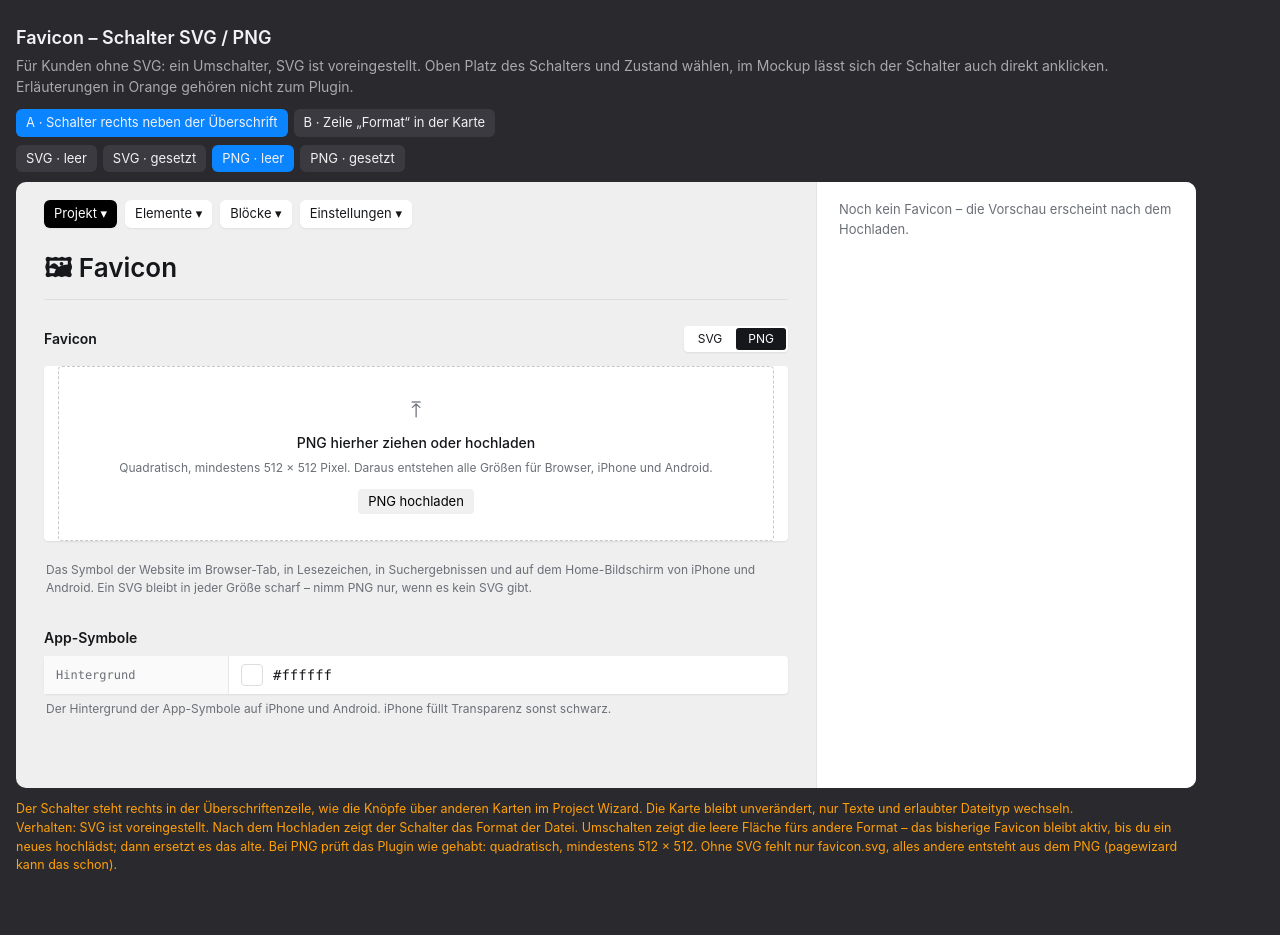
After one commit to kirbydesk/kirby-projectwizard, a PHP site: page /mockups/favicon-png.html in a window 1280 px wide. The commit adds this page. Run offline with PHP 8.4, Linux system fonts and the light colour scheme.

Commit message:
Favicon: PNG upload as an alternative to SVG
A toggle SVG | PNG next to the heading, SVG by default. A PNG (square,
at least 512 x 512) replaces an existing SVG; all sizes are made from it.

```diff
--- /dev/null
+++ b/mockups/favicon-png.html
@@ -0,0 +1,136 @@
+<!DOCTYPE html>
+<html lang="de">
+<head>
+<meta charset="UTF-8">
+<meta name="viewport" content="width=device-width, initial-scale=1">
+<title>Favicon PNG</title>
+<style>
+  :root { --bg: #efefef; --card: #fff; --text: #16171a; --dim: #6b6f76; --line: #e8e8e8; --labelbg: #fafafa; --mono: ui-monospace, Menlo, monospace; --accent: #4271ae; }
+  * { box-sizing: border-box; margin: 0; padding: 0; }
+  body { font: 14px/1.5 -apple-system, BlinkMacSystemFont, "Segoe UI", sans-serif; background: #2a2a2e; color: var(--text); padding: 24px 16px 60px; }
+  h1 { font-size: 18px; color: #f2f2f4; font-weight: 600; }
+  .lead { color: #a8a8ae; margin: 4px 0 12px; max-width: 1180px; }
+  .switch { display: flex; gap: 6px; margin-bottom: 8px; flex-wrap: wrap; }
+  .switch button { border: 0; background: #3a3a40; color: #f2f2f4; font: inherit; font-size: 13px; padding: 4px 10px; border-radius: 6px; cursor: pointer; }
+  .switch button.on { background: #0a84ff; }
+  .panel { max-width: 1180px; display: grid; grid-template-columns: minmax(0, 1fr) 380px; background: var(--bg); border-radius: 10px; overflow: hidden; margin-top: 10px; }
+  @media (max-width: 860px) { .panel { grid-template-columns: 1fr; } }
+  .main { padding: 18px 28px 40px; }
+  .tabs { display: flex; gap: 8px; margin-bottom: 14px; }
+  .tabs span { background: #fff; border-radius: 6px; padding: 4px 10px; font-size: 13px; box-shadow: 0 1px 2px rgba(0,0,0,.06); }
+  .tabs span.on { background: #000; color: #fff; }
+  .title { font-size: 26px; font-weight: 600; padding: 6px 0 12px; border-bottom: 1px solid #ddd; margin-bottom: 26px; display: flex; gap: 10px; align-items: center; }
+  .sec { margin-bottom: 30px; }
+  .sec h3 { font-size: 14px; font-weight: 600; margin-bottom: 8px; }
+  .card { background: var(--card); border-radius: 4px; box-shadow: 0 1px 2px rgba(0,0,0,.08); }
+  .row { display: grid; grid-template-columns: 185px 1fr; min-height: 38px; }
+  .row + .row { border-top: 1px solid var(--line); }
+  .lab { background: var(--labelbg); border-right: 1px solid var(--line); font: 12px var(--mono); color: var(--dim); padding: 0 12px; display: flex; align-items: center; }
+  .val { display: flex; align-items: center; gap: 10px; padding: 6px 12px; min-width: 0; }
+  .help { font-size: 12px; line-height: 1.5; color: var(--dim); padding: 6px 2px 0; }
+  .file { flex: 1; min-width: 0; white-space: nowrap; overflow: hidden; text-overflow: ellipsis; }
+  .meta { font: 12px var(--mono); color: var(--dim); flex: none; }
+  .kbtn { flex: none; background: #f0f0f0; border: 0; border-radius: 4px; padding: 3px 10px; font: inherit; font-size: 13px; display: inline-flex; gap: 6px; align-items: center; }
+  .icon { flex: none; color: var(--dim); font-size: 16px; padding: 0 2px; }
+  .thumb { width: 26px; height: 26px; flex: none; display: grid; place-items: center; border-radius: 4px; background: repeating-conic-gradient(#eee 0 25%, #fff 0 50%) 0 0 / 8px 8px; border: 1px solid var(--line); }
+  .swatch { width: 22px; height: 22px; border-radius: 4px; border: 1px solid #ddd; background: #fff; flex: none; }
+  .mono { font: 14px var(--mono); }
+  /* Variante B: Fläche */
+  .drop { padding: 22px; display: flex; gap: 18px; align-items: center; }
+  .drop.empty { border: 1px dashed #c8c8c8; border-radius: 4px; margin: 14px; padding: 26px; justify-content: center; flex-direction: column; color: var(--dim); gap: 6px; text-align: center; }
+  .big { width: 88px; height: 88px; flex: none; display: grid; place-items: center; border-radius: 8px; background: repeating-conic-gradient(#eee 0 25%, #fff 0 50%) 0 0 / 12px 12px; border: 1px solid var(--line); }
+  .bigmeta { flex: 1; min-width: 0; }
+  .bigmeta .name { font-weight: 500; white-space: nowrap; overflow: hidden; text-overflow: ellipsis; }
+  .bigmeta .sub { font: 12px var(--mono); color: var(--dim); margin: 2px 0 10px; }
+  .bigmeta .btns { display: flex; gap: 8px; }
+  /* Seitenleiste */
+  .side { background: #fff; border-left: 1px solid #e3e3e3; padding: 18px 22px; }
+  .side h4 { font-size: 11px; letter-spacing: .04em; text-transform: uppercase; color: var(--dim); font-weight: 500; margin: 0 0 6px; }
+  .side .g + .g { margin-top: 20px; }
+  .tabs2 { display: grid; grid-template-columns: 1fr 1fr; gap: 8px; }
+  .br { border-radius: 8px; padding: 7px 7px 0; background: #dfe1e5; } .br.dark { background: #202124; }
+  .bt { display: flex; gap: 7px; align-items: center; background: #fff; border-radius: 7px 7px 0 0; padding: 6px 9px; font-size: 12px; white-space: nowrap; overflow: hidden; }
+  .dark .bt { background: #35363a; color: #e8eaed; }
+  .home { display: flex; gap: 16px; padding: 12px 16px; border-radius: 12px; background: linear-gradient(160deg, #6a7fd6, #b06ab3); }
+  .app { display: flex; flex-direction: column; align-items: center; gap: 4px; font-size: 11px; color: #fff; }
+  .app span.i { width: 54px; height: 54px; border-radius: 12px; background: #fff; display: grid; place-items: center; }
+  .app.round span.i { border-radius: 50%; }
+  .serp { display: flex; gap: 8px; align-items: center; border: 1px solid var(--line); border-radius: 8px; padding: 9px 11px; font-size: 12px; line-height: 1.35; }
+  .serp small { display: block; color: var(--dim); }
+  .files { font: 12px/1.6 var(--mono); color: var(--dim); }
+  .empty-side { color: var(--dim); font-size: 13px; }
+  .notes { max-width: 1180px; color: #ff9f0a; font-size: 12.5px; margin-top: 12px; }
+
+  .hrow { display: flex; align-items: center; justify-content: space-between; margin-bottom: 8px; }
+  .hrow h3 { margin: 0; }
+  .seg { display: inline-flex; background: #fff; border-radius: 4px; box-shadow: 0 1px 2px rgba(0,0,0,.08); padding: 2px; gap: 2px; }
+  .seg span { font-size: 12px; padding: 2px 12px; border-radius: 3px; cursor: pointer; color: var(--text); }
+  .seg span.on { background: #16171a; color: #fff; }
+  .card .seg { box-shadow: none; border: 1px solid var(--line); }
+  .pngthumb { width: 60px; height: 60px; }
+</style>
+</head>
+<body>
+<h1>Favicon – Schalter SVG / PNG</h1>
+<p class="lead">Für Kunden ohne SVG: ein Umschalter, SVG ist voreingestellt. Oben Platz des Schalters und Zustand wählen, im Mockup lässt sich der Schalter auch direkt anklicken. Erläuterungen in Orange gehören nicht zum Plugin.</p>
+<div class="switch" id="var"></div>
+<div class="switch" id="state"></div>
+<div class="panel">
+  <div class="main">
+    <div class="tabs"><span class="on">Projekt ▾</span><span>Elemente ▾</span><span>Blöcke ▾</span><span>Einstellungen ▾</span></div>
+    <div class="title">🖼 Favicon</div>
+    <div id="content"></div>
+  </div>
+  <div class="side" id="side"></div>
+</div>
+<div class="notes" id="notes"></div>
+
+<script>
+  const logo = (s) => `<svg width="${s}" height="${s}" viewBox="0 0 64 64"><path d="M32 4C18 4 8 14 8 27c0 16 24 33 24 33s24-17 24-33C56 14 46 4 32 4z" fill="#e30613"/><circle cx="32" cy="27" r="12" fill="#fff"/><path d="M26 27h13a7 7 0 1 0-2 5" stroke="#e30613" stroke-width="4" fill="none"/></svg>`;
+  const intro = 'Das Symbol der Website im Browser-Tab, in Lesezeichen, in Suchergebnissen und auf dem Home-Bildschirm von iPhone und Android.';
+  const T = {
+    svg: { file: 'EN4M_Tropfen_Favicon.svg', sub: 'SVG · 1 KB', drop: 'SVG hierher ziehen oder hochladen',
+      text: 'Daraus entstehen alle Größen für Browser, iPhone und Android.', btn: 'SVG hochladen' },
+    png: { file: 'EN4M_Tropfen_Favicon.png', sub: 'PNG · 512 × 512 · 24 KB', drop: 'PNG hierher ziehen oder hochladen',
+      text: 'Quadratisch, mindestens 512 × 512 Pixel. Daraus entstehen alle Größen für Browser, iPhone und Android.', btn: 'PNG hochladen' },
+  };
+  const pngHelp = 'Ein SVG bleibt in jeder Größe scharf – nimm PNG nur, wenn es kein SVG gibt.';
+  const seg = () => `<span class="seg"><span data-f="svg" class="${fmt === 'svg' ? 'on' : ''}">SVG</span><span data-f="png" class="${fmt === 'png' ? 'on' : ''}">PNG</span></span>`;
+  const area = () => { const t = T[fmt]; return set
+    ? `<div class="drop"><span class="big">${logo(60)}</span><div class="bigmeta"><div class="name">${t.file}</div><div class="sub">${t.sub}</div><div class="btns"><button class="kbtn">Ersetzen …</button><button class="kbtn">Entfernen</button></div></div></div>`
+    : `<div class="drop empty"><span style="font-size:22px">⤒</span><b style="color:var(--text);font-weight:500">${t.drop}</b><span style="font-size:12px">${t.text}</span><button class="kbtn" style="margin-top:6px">${t.btn}</button></div>`; };
+  const help = () => `<p class="help">${intro}${set ? ' ' + T[fmt].text.replace('Quadratisch, mindestens 512 × 512 Pixel. ', '') : ''}${fmt === 'png' ? ' ' + pngHelp : ''}</p>`;
+  const app = `<div class="sec"><h3>App-Symbole</h3><div class="card"><div class="row"><div class="lab">Hintergrund</div><div class="val"><span class="swatch"></span><span class="mono">#ffffff</span></div></div></div><p class="help">Der Hintergrund der App-Symbole auf iPhone und Android. iPhone füllt Transparenz sonst schwarz.</p></div>`;
+  const V = {
+    A: { k: 'A · Schalter rechts neben der Überschrift',
+      html: () => `<div class="sec"><div class="hrow"><h3>Favicon</h3>${seg()}</div><div class="card">${area()}</div>${help()}</div>${app}`,
+      notes: '<p>Der Schalter steht rechts in der Überschriftenzeile, wie die Knöpfe über anderen Karten im Project Wizard. Die Karte bleibt unverändert, nur Texte und erlaubter Dateityp wechseln.</p>' },
+    B: { k: 'B · Zeile „Format“ in der Karte',
+      html: () => `<div class="sec"><h3>Favicon</h3><div class="card"><div class="row"><div class="lab">Format</div><div class="val">${seg()}</div></div><div style="border-top:1px solid var(--line)">${area()}</div></div>${help()}</div>${app}`,
+      notes: '<p>Eine beschriftete Zeile „Format“ über der Fläche, wie die Zeilen unter Site. Deutlicher, aber eine Zeile mehr für etwas, das fast nie umgestellt wird.</p>' },
+  };
+  const files = () => fmt === 'svg' ? 'favicon.ico · favicon.svg · apple-touch-icon.png · icon-192.png · icon-512.png · site.webmanifest'
+                                    : 'favicon.ico · apple-touch-icon.png · icon-192.png · icon-512.png · site.webmanifest';
+  const side = () => set ? `
+      <div class="g"><h4>Browser-Tab</h4><div class="tabs2"><div class="br"><div class="bt">${logo(14)} ENCOM Lab</div></div><div class="br dark"><div class="bt">${logo(14)} ENCOM Lab</div></div></div></div>
+      <div class="g"><h4>Home-Bildschirm</h4><div class="home"><span class="app"><span class="i">${logo(40)}</span>iPhone</span><span class="app round"><span class="i">${logo(40)}</span>Android</span></div></div>
+      <div class="g"><h4>Suchergebnis</h4><div class="serp">${logo(18)}<span>ENCOM Lab<small>https://encom-lab.de</small></span></div></div>
+      <div class="g"><h4>Erzeugte Dateien</h4><div class="files">${files()}</div></div>`
+    : `<p class="empty-side">Noch kein Favicon – die Vorschau erscheint nach dem Hochladen.</p>`;
+  const common = '<p>Verhalten: SVG ist voreingestellt. Nach dem Hochladen zeigt der Schalter das Format der Datei. Umschalten zeigt die leere Fläche fürs andere Format – das bisherige Favicon bleibt aktiv, bis du ein neues hochlädst; dann ersetzt es das alte. Bei PNG prüft das Plugin wie gehabt: quadratisch, mindestens 512 × 512. Ohne SVG fehlt nur favicon.svg, alles andere entsteht aus dem PNG (pagewizard kann das schon).</p>';
+  let cur = 'A', set = false, fmt = 'png';
+  const vb = document.getElementById('var'), sb = document.getElementById('state');
+  Object.entries(V).forEach(([k, v]) => { const b = document.createElement('button'); b.textContent = v.k; b.onclick = () => { cur = k; render(); }; vb.appendChild(b); });
+  [['SVG · leer', 'svg', false], ['SVG · gesetzt', 'svg', true], ['PNG · leer', 'png', false], ['PNG · gesetzt', 'png', true]].forEach(([t, f, s]) => {
+    const b = document.createElement('button'); b.textContent = t; b.onclick = () => { fmt = f; set = s; render(); }; b.dataset.k = f + s; sb.appendChild(b); });
+  document.getElementById('content').addEventListener('click', (e) => { const f = e.target.dataset.f; if (f && f !== fmt) { fmt = f; set = false; render(); } });
+  function render() {
+    [...vb.children].forEach((b, i) => b.classList.toggle('on', Object.keys(V)[i] === cur));
+    [...sb.children].forEach((b) => b.classList.toggle('on', b.dataset.k === fmt + set));
+    content.innerHTML = V[cur].html(); document.getElementById('side').innerHTML = side();
+    notes.innerHTML = V[cur].notes + common;
+  }
+  render();
+</script>
+</body>
+</html>
--- a/src/classes/ProjectConfig.php
+++ b/src/classes/ProjectConfig.php
@@ -846,7 +846,9 @@ class ProjectConfig
 		if (!is_dir($dir)) mkdir($dir, 0755, true);
 		file_put_contents($dir . '/favicon.' . $kind, $binary);
 		if ($kind === 'svg' && $png !== null) file_put_contents($dir . '/favicon.png', $png);
-		self::saveFaviconSettings([$kind . 'Name' => basename($name)]);
+		// a PNG on its own replaces the SVG (the customer has none)
+		if ($kind === 'png') @unlink($dir . '/favicon.svg');
+		self::saveFaviconSettings([$kind . 'Name' => basename($name)] + ($kind === 'png' ? ['svgName' => null] : []));
 		return null;
 	}
 
--- a/src/i18n/de.php
+++ b/src/i18n/de.php
@@ -477,6 +477,10 @@
 	'prw.favicon.appIcons' => 'App-Symbole',
 	'prw.favicon.dropSvg' => 'SVG hierher ziehen oder hochladen',
 	'prw.favicon.upload' => 'SVG hochladen',
+	'prw.favicon.dropPng' => 'PNG hierher ziehen oder hochladen',
+	'prw.favicon.uploadPng' => 'PNG hochladen',
+	'prw.favicon.png.help' => 'Quadratisch, mindestens 512 × 512 Pixel.',
+	'prw.favicon.png.hint' => 'Ein SVG bleibt in jeder Größe scharf – nimm PNG nur, wenn es kein SVG gibt.',
 	'prw.favicon.replace' => 'Ersetzen …',
 	'prw.favicon.remove' => 'Entfernen',
 	'prw.favicon.preview.empty' => 'Noch kein Favicon – die Vorschau erscheint nach dem Hochladen.',
--- a/src/i18n/en.php
+++ b/src/i18n/en.php
@@ -477,6 +477,10 @@
 	'prw.favicon.appIcons' => 'App Icons',
 	'prw.favicon.dropSvg' => 'Drop an SVG here or upload one',
 	'prw.favicon.upload' => 'Upload SVG',
+	'prw.favicon.dropPng' => 'Drop a PNG here or upload one',
+	'prw.favicon.uploadPng' => 'Upload PNG',
+	'prw.favicon.png.help' => 'Square, at least 512 × 512 pixels.',
+	'prw.favicon.png.hint' => 'An SVG stays sharp at every size – use PNG only if there is no SVG.',
 	'prw.favicon.replace' => 'Replace …',
 	'prw.favicon.remove' => 'Remove',
 	'prw.favicon.preview.empty' => 'No favicon yet – the preview appears after uploading.',
```
Also changed, not shown: src/views/components/GlobalFavicon.vue (+54 -12 lines), index.js.
